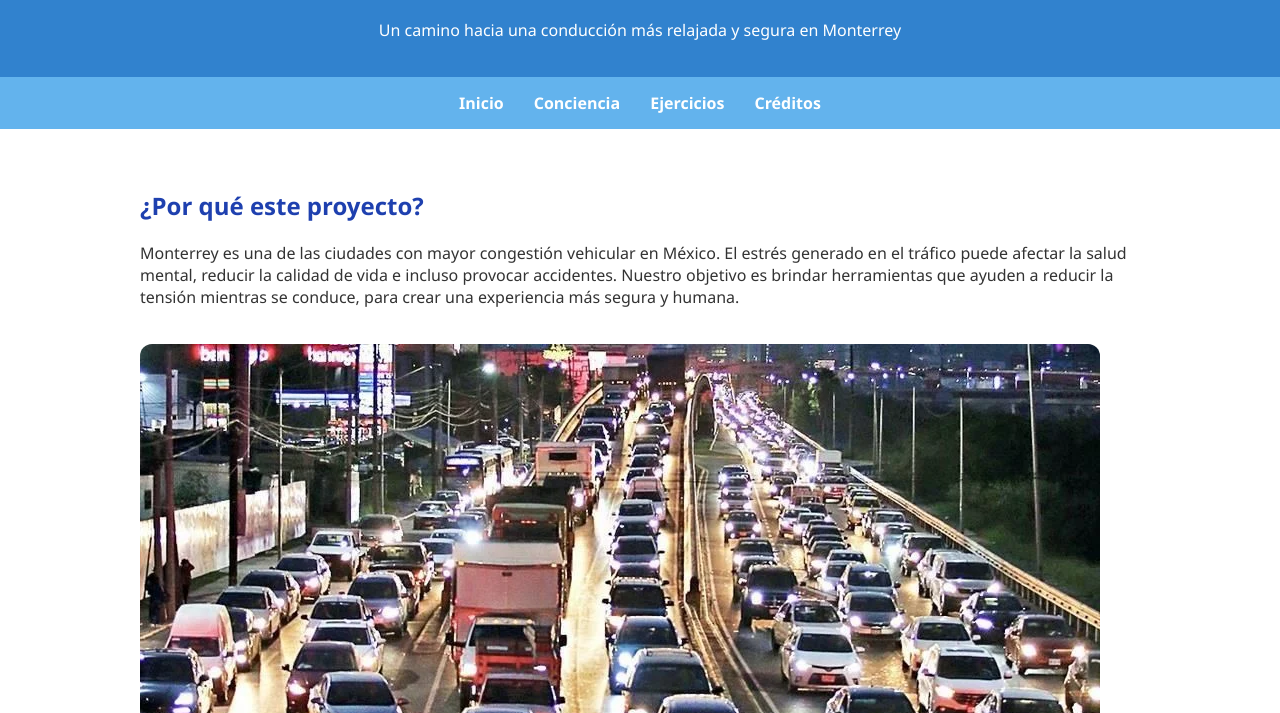
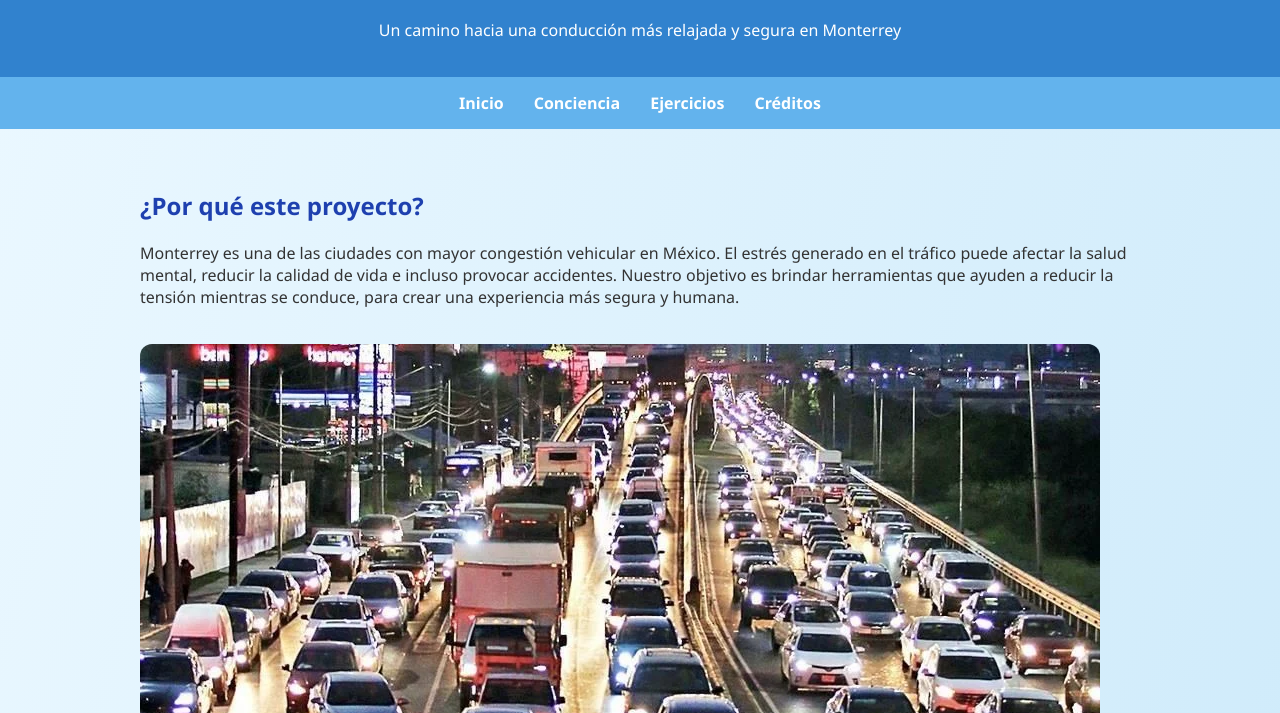
Before and after one commit to dana4banana/trafico-vida, a plain HTML site: page index.html in a window 1280 px wide. Shown: the part 87-800 px from the top of the page. Drawn offline with Linux system fonts and the light colour scheme.

Commit message:
Update index.html

```diff
--- a/index.html
+++ b/index.html
@@ -5,12 +5,12 @@
   <meta name="viewport" content="width=device-width, initial-scale=1.0">
   <title>- tráfico, + vida</title>
   <style>
-    body {
-      margin: 0;
-      font-family: 'Segoe UI', sans-serif;
-      background-color:linear-gradient(to bottom right, #ebf8ff, #bee3f8);
-      color: #333;
-    }
+body {
+  margin: 0;
+  font-family: 'Segoe UI', sans-serif;
+  background: linear-gradient(to bottom right, #ebf8ff, #bee3f8);
+  color: #333;
+}
     header {
       background-color: #3182ce;
       color: white;
```
